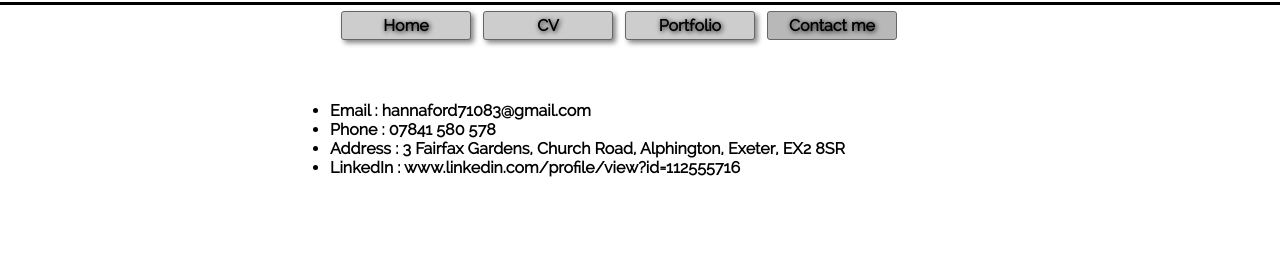
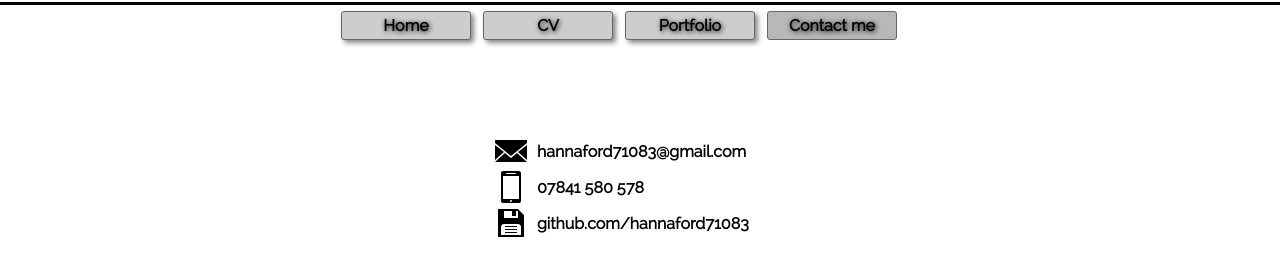
Before and after one commit to hannaford71083/davidhannaford.net, a plain HTML site: page index.html in a window 1280 px wide. Both pictures are taken after a click on the item "Contact me". Shown: the part 128-404 px from the top of the page. Drawn offline with Linux system fonts and the light colour scheme.

Commit message:
Update to CSS in contacts page Checked in beginnings of Thumbnail HTML generation

```diff
--- a/css/main.css
+++ b/css/main.css
@@ -149,6 +149,23 @@
         border:1px solid gray;
     }
 
+
+    .Contact ul {
+        list-style-type:none;
+        width: 330px;
+        margin: 50px auto;
+    }
+
+    .Contact li {
+        position:relative;
+    }
+
+    .contact_caption {
+        position: absolute;
+        left: 42px;
+        top: 7px;
+    }
+
     .CV {  text-align:center; }
 
     .fancybox-button{ text-decoration:none; }
--- a/index.html
+++ b/index.html
@@ -250,10 +250,10 @@
             <div class="subSection Contact">
                 <br />
                 <ul>
-                    <li>Email : hannaford71083@gmail.com</li>
-                    <li>Phone : 07841 580 578</li>
-                    <li>Address : 3 Fairfax Gardens, Church Road, Alphington, Exeter, EX2 8SR</li>
-					<li>LinkedIn : www.linkedin.com/profile/view?id=112555716</li>
+                    <li><img src="images/icon_mail.png"> <span class="contact_caption" >hannaford71083@gmail.com</span></li>
+                    <li><img src="images/icon_phone.png"> <span class="contact_caption" >07841 580 578</span></li>
+                    <li><img src="images/icon_disk.png"> <span class="contact_caption" >github.com/hannaford71083</span></li>
+                    <!--<li><img src="images/icon_link.png"> <span class="contact_caption" >www.linkedin.com/profile/view?id=112555716</span></li>-->
 				</ul>
             </div>
 
--- a/scripts/main.js
+++ b/scripts/main.js
@@ -17,6 +17,8 @@ $(document).ready(function () {
         var prospectiveID = hash.substr(1, hash.length); //remove # char from hash string
         selectContent(prospectiveID);
     });
+
+    generateThumnails();
 
     //Carousel as used in Portfolio
     $("#owl-demo").owlCarousel({
@@ -100,5 +102,23 @@ $(document).ready(function () {
     }
 
 
+    /*
+    Generate all thumnail HTML from a JSON object - include HTML code below in index.html 'Portfolio' section
+
+    <div class="createThumbnails"></div>
+    */
+    function generateThumbnailElement() {
+        var element;
+        element += "<a class='fancybox-button' rel='fancybox-button' href='images/Zetica_RASC_DC_main.png' title='Screenshot of main dash board'>";
+        element += "<img class='thumbnail' src='images/Zetica_RASC_DC_main.png' alt='' />";
+        element += "</a>"
+        return element;
+    }
+
+    //included before owl slider is instantiated
+    function generateThumnails() {
+        $(".createThumbnails").append(generateThumbnailElement());
+    }
+
 
 });
```
Also changed, not shown: images/icon_disk.png (added), images/icon_link.png (added), images/icon_mail.png (added), images/icon_phone.png (added), 1 other file.
